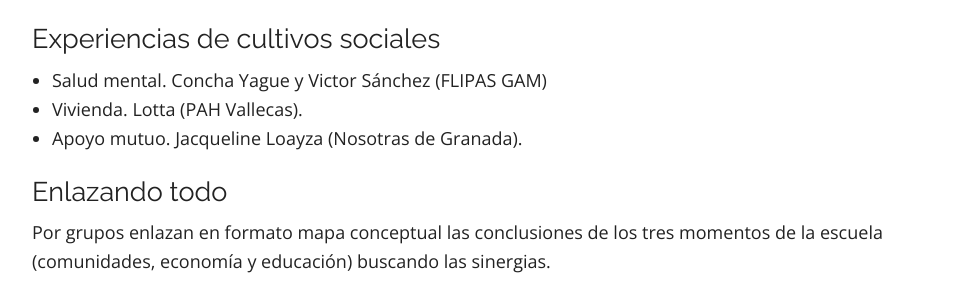
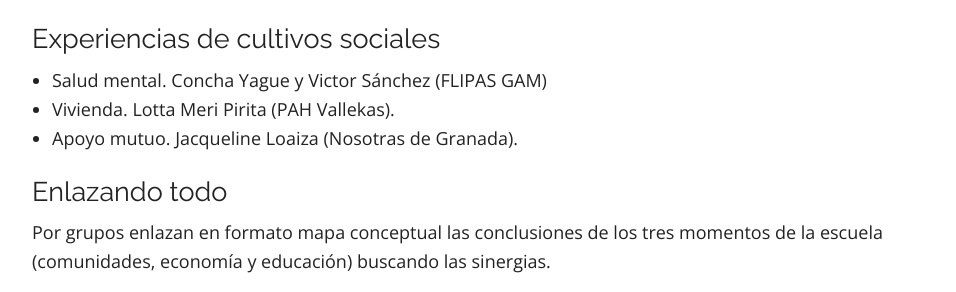
Before and after one commit to escuelaramonfdez/escuelaramonfdez.github.io, a Jekyll site: the page built from contenidos.md, in a window 1280 px wide and 900 px high, scrolled down 4513 px. Shown: the part 163-455 px from the top of the window, without its empty margins (158-1114 px from the left). Built offline with Jekyll 4.4.1, drawn with Linux system fonts in a browser that asks for light colours; nearby versions of some CDN libraries; comment, search, counter and statistics services are not loaded.

Commit message:
Actualización de ponentes.

```diff
--- a/contenidos.md
+++ b/contenidos.md
@@ -167,8 +167,8 @@ Al final de la sesión, las personas participantes:
 ### <a name="taller8"></a>Experiencias de cultivos sociales
 
 - Salud mental. Concha Yague y Victor Sánchez (FLIPAS GAM)
-- Vivienda. Lotta (PAH Vallecas).
-- Apoyo mutuo. Jacqueline Loayza (Nosotras de Granada).
+- Vivienda. Lotta Meri Pirita (PAH Vallekas).
+- Apoyo mutuo. Jacqueline Loaiza (Nosotras de Granada).
 
 ### <a name="taller9"></a>Enlazando todo
 
```
